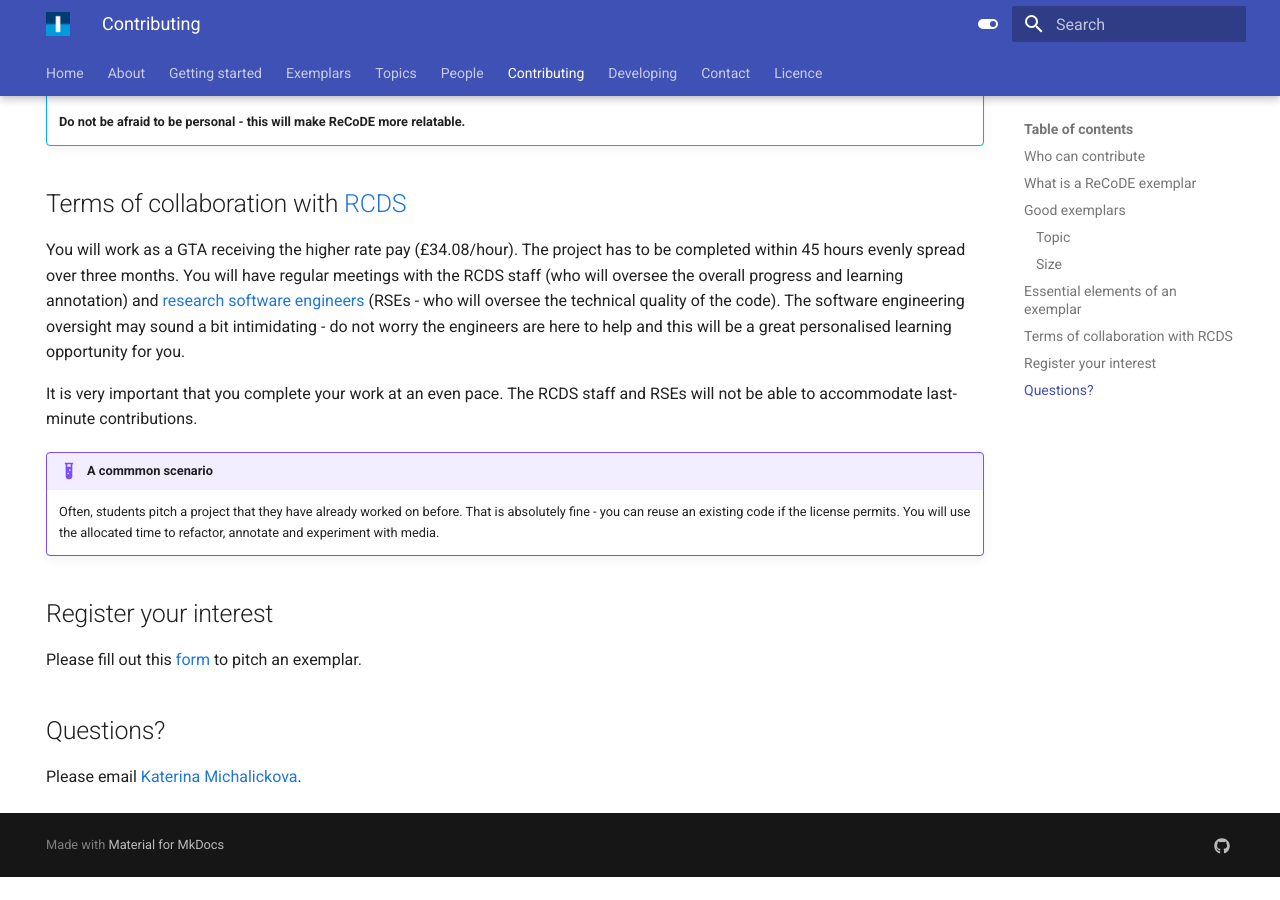
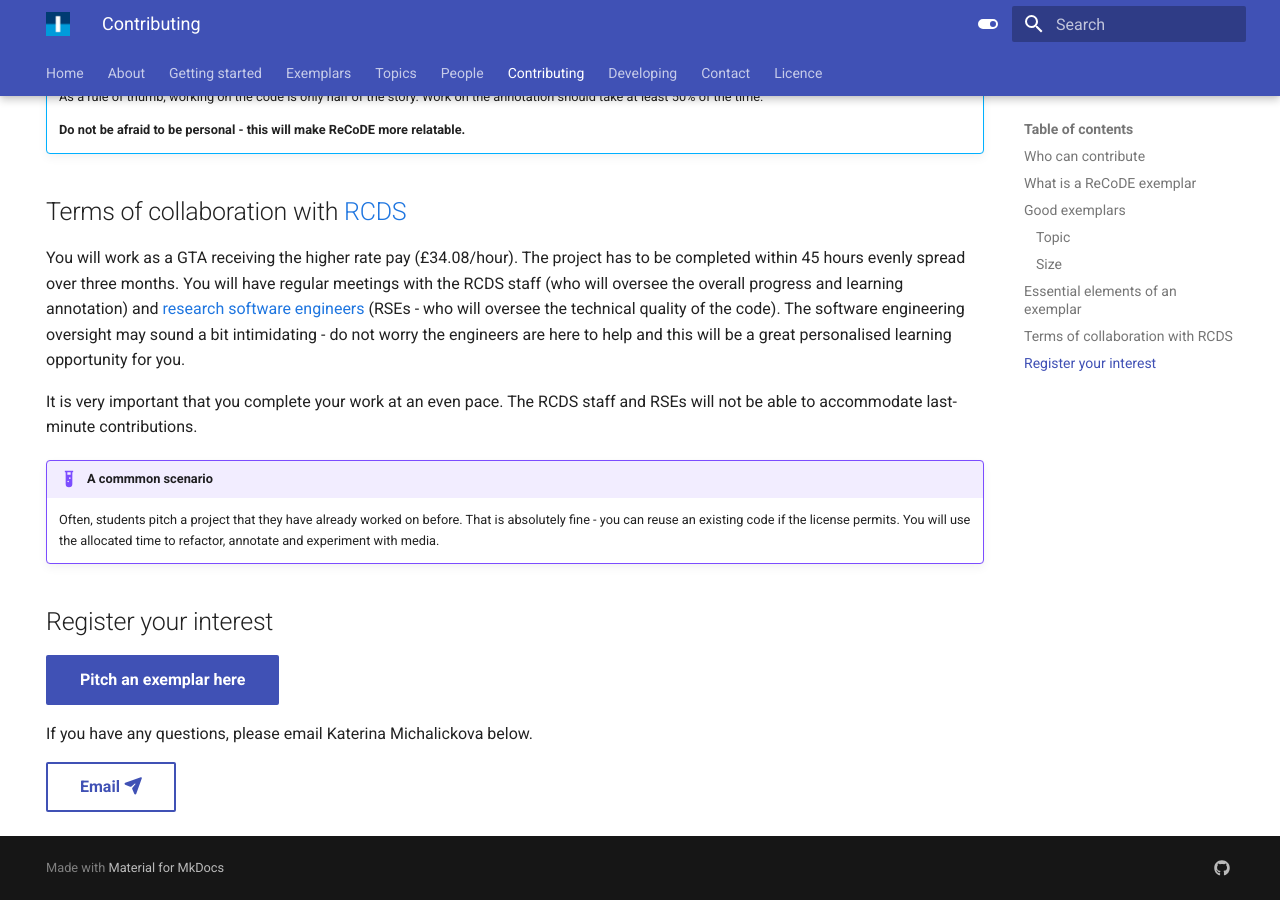
Before and after one commit to ImperialCollegeLondon/ReCoDE-home, an MkDocs documentation site: the page built from docs/contribute.md, in a window 1280 px wide and 900 px high, scrolled down 1544 px. Built offline with MkDocs 1.6.1 and Material for MkDocs 9.7.7, drawn with Linux system fonts in a browser that asks for light colours; before the commit the page ends 2421 px from its top, so only the background shows below that.

Commit message:
refactor: use buttons for register interest

```diff
--- a/docs/contribute.md
+++ b/docs/contribute.md
@@ -66,10 +66,10 @@ We are looking for fairly concise projects. The code should not exceed several h
 
 * code in a comprehensive GitHub repository
 * annotation in markdown including:
-   * step-by-step explanations
-   * reasoning including good and bad decisions
-   * links to suitable external materials
-   * images/videos/storyboards... and anything creative
+    * step-by-step explanations
+    * reasoning including good and bad decisions
+    * links to suitable external materials
+    * images/videos/storyboards... and anything creative
 
 !!! abstract ""
 
@@ -87,7 +87,9 @@ It is very important that you complete your work at an even pace. The RCDS staff
     Often, students pitch a project that they have already worked on before. That is absolutely fine - you can reuse an existing code if the license permits. You will use the allocated time to refactor, annotate and experiment with media.
 
 ## Register your interest
-Please fill out this [form](https://forms.office.com/e/AhqJEu2wt3) to pitch an exemplar.
 
-## Questions?
-Please email [Katerina Michalickova](mailto:k.michalickova@imperial.ac.uk).
+[Pitch an exemplar here](https://forms.office.com/e/AhqJEu2wt3){ .md-button .md-button--primary }
+
+If you have any questions, please email Katerina Michalickova below.
+
+[Email :fontawesome-solid-paper-plane:](mailto:k.michalickova@imperial.ac.uk){ .md-button }
```
